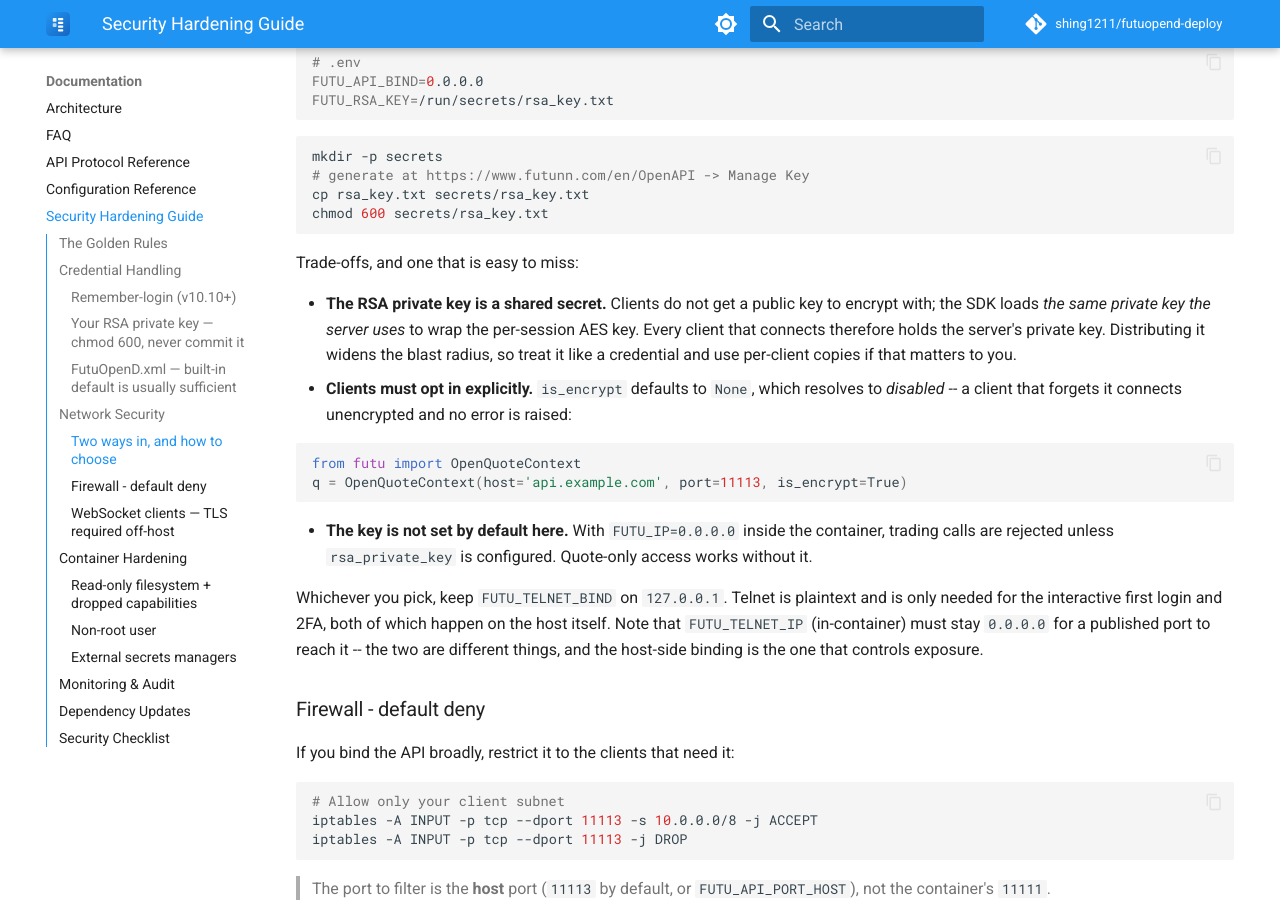
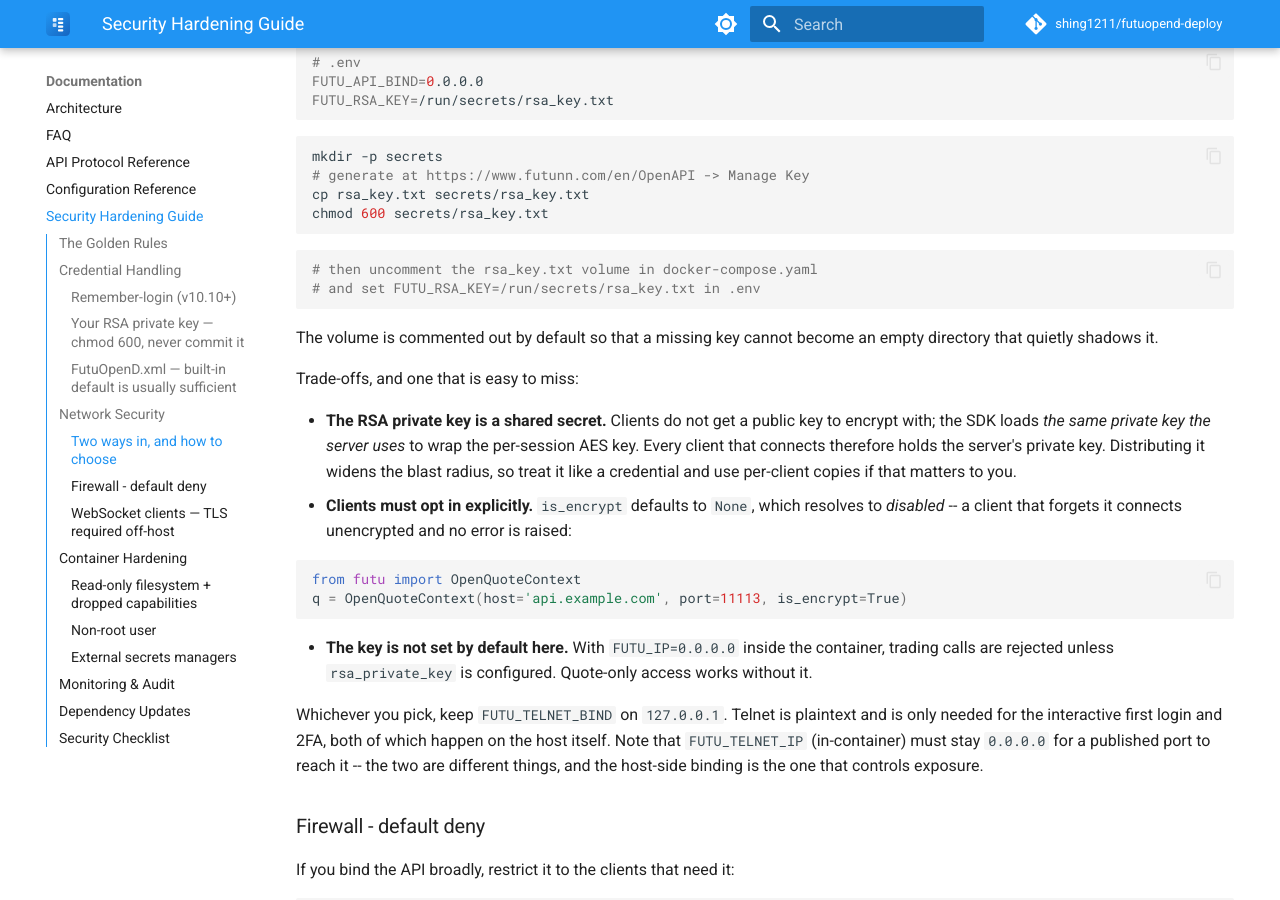
Before and after one commit to shing1211/futuopend-deploy, an MkDocs documentation site: the page built from docs/security.md, in a window 1280 px wide and 900 px high, scrolled down 1656 px. Built offline with MkDocs 1.6.1 and Material for MkDocs 9.7.7, drawn with Linux system fonts in a browser that asks for light colours; comment, search, counter and statistics services are not loaded.

Commit message:
fix(ci): fail loudly on the bind-mount footgun
Docker creates a missing bind-mount source as an empty *directory*. That is
silent, and it breaks the container in a way that gives no useful message:
FutuOpenD.xml becomes a directory, the config is shadowed, and FutuOpenD cannot
start. The quick-start has no step to create the file, and it is gitignored, so
a fresh clone hits this.

Mount FutuOpenD.xml with bind.create_host_path:false, which turns a missing
source into an immediate, explicit error. Verified against the daemon: it
refuses with "bind source path does not exist" and creates nothing on the host.

RSA is optional, so its mount is now a commented-out example block rather than
an active bind. Compose has no `required: false` for volumes (rejected as an
unknown property), and leaving the mount active would recreate the same trap for
anyone not using RSA. FUTU_RSA_KEY now defaults to empty, with the five steps to
enable RSA in .env.example and a note in docs/security.md.

Add a CI step covering all of it: FutuOpenD.xml being a directory, the RSA mount
being enabled without the key file, and the happy paths. Tested all four cases
locally by extracting the step from the workflow and running it against fresh
clones -- including a first attempt that passed a clean clone only after fixing
a grep in the step itself, which was matching the commented-out mount example
and so reported RSA as enabled when it was not.

````diff
--- a/docs/security.md
+++ b/docs/security.md
@@ -74,6 +74,14 @@ mkdir -p secrets
 cp rsa_key.txt secrets/rsa_key.txt
 chmod 600 secrets/rsa_key.txt
 ```
+
+```bash
+# then uncomment the rsa_key.txt volume in docker-compose.yaml
+# and set FUTU_RSA_KEY=/run/secrets/rsa_key.txt in .env
+```
+
+The volume is commented out by default so that a missing key cannot become an
+empty directory that quietly shadows it.
 
 Trade-offs, and one that is easy to miss:
 
````
Also changed, not shown: docker-compose.yaml (+18 -2 lines), 2 other files.
